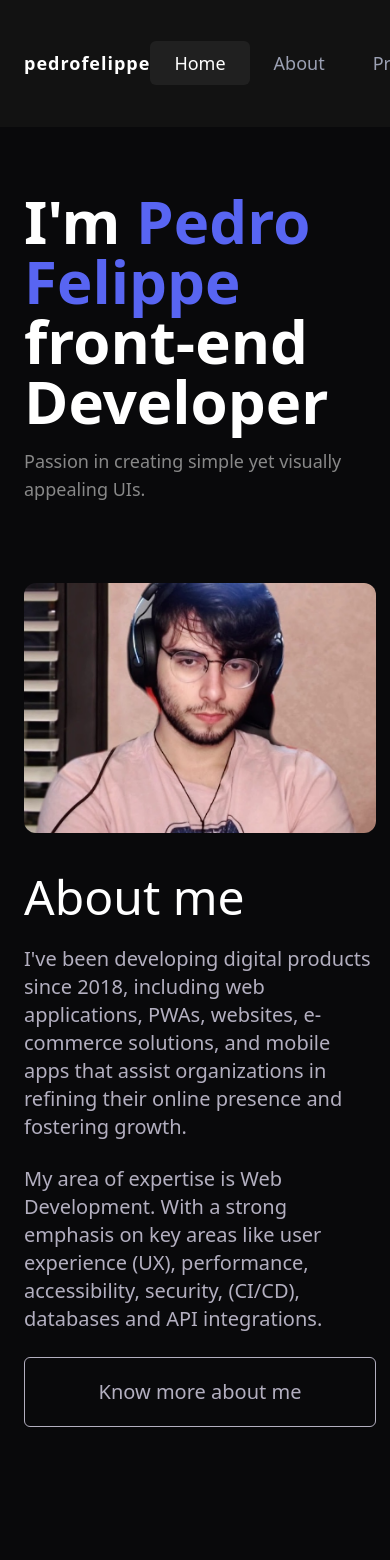
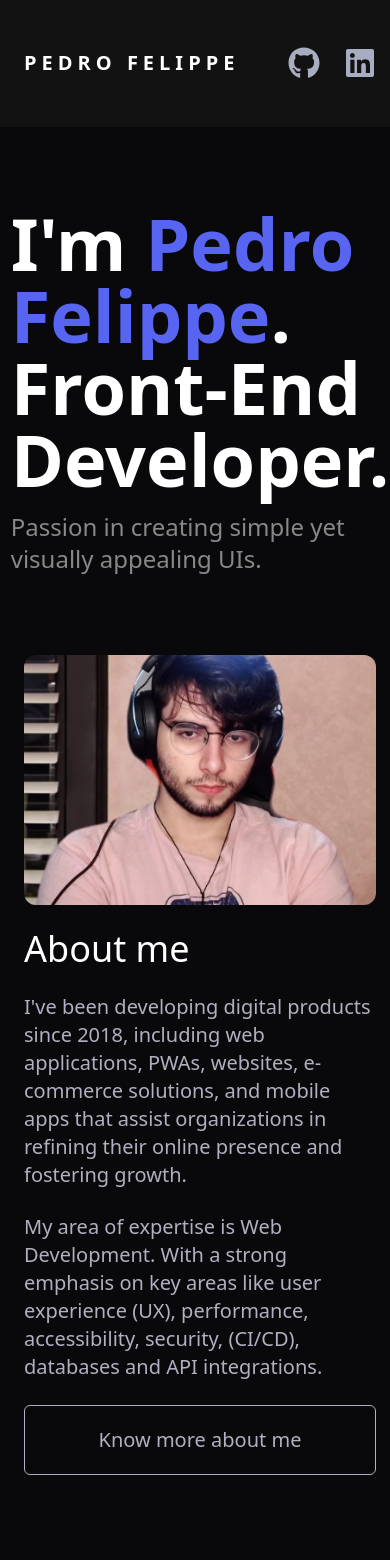
Before and after one commit to pefelippe/Portfolio, a Next.js app: page / in a window 390 px wide. Shown: the top 1560 px of the page. Built offline with nearby package versions, Linux system fonts and the light colour scheme.

Commit message:
fixes css

```diff
--- a/pages/index.tsx
+++ b/pages/index.tsx
@@ -10,7 +10,7 @@ export default function Home() {
       initial={{ opacity: 0, y: 50 }}
       animate={{ opacity: 1, y: 0 }}
       transition={{ duration: 0.5 }}
-      className=" flex flex-col justify-center py-16 gap-20  lg:py-40 w-full mx-auto min-h-fit max-w-5xl"
+      className=" flex flex-col justify-center py-20 gap-20  lg:py-40 w-full mx-auto min-h-fit max-w-5xl"
     >
       <HeroContent />
       <AboutContent />
--- a/src/components/layout/Header.tsx
+++ b/src/components/layout/Header.tsx
@@ -17,12 +17,12 @@ const Navbar = () => {
       <div className="h-[15vh]  max-w-7xl  max-lg:max-w-xl mx-auto flex items-center  max-xl:px-6 text-base font-normal justify-between">
         <Link
           href="/"
-          className=" flex items-center justify-center gap-2 font-bold hover:text-gray-300 text-lg tracking-[1px] w-fit"
+          className="uppercase tracking-[5px] flex items-center justify-center gap-2 font-bold hover:text-gray-300 text-xl w-fit"
         >
-          pedrofelippe
+          pedro felippe
         </Link>
 
-        <div className="flex items-center text-lg font-medium text-gray-100 transition-all    w-fit">
+        <div className="flex items-center text-lg font-medium text-gray-100 transition-all  max-md:hidden  w-fit">
           <AnimateLink
             href="/"
             className={`p-2 px-6 ${
--- a/src/content/AboutContent.tsx
+++ b/src/content/AboutContent.tsx
@@ -4,8 +4,8 @@ import Link from "next/link";
 
 function AboutContent() {
   return (
-    <motion.div className="flex  w-full   mx-auto  gap-5 lg:gap-10  flex-col text-start max-w-5xl max-xl:px-6 pb-16">
-      <div className="flex gap-10 lg:gap-16 items-center relative max-lg:max-w-xl max-lg:mx-auto max-lg:flex-col ">
+    <motion.div className="flex  w-full   mx-auto  gap-6 lg:gap-10  flex-col text-start max-w-5xl max-xl:px-6 ">
+      <div className="flex gap-6 lg:gap-16 items-center relative max-lg:max-w-xl max-lg:mx-auto max-lg:flex-col ">
         <motion.img
           whileHover={{
             scale: 1.01,
@@ -17,7 +17,9 @@ function AboutContent() {
         />
 
         <div className="relative text-[#B3AFC0]  font-light text-xl  gap-6 flex flex-col justify-between h-full ">
-          <h1 className="text-5xl font-thin  text-white ">About me</h1>
+          <h1 className="text-4xl lg:text-5xl font-thin  text-white ">
+            About me
+          </h1>
           <p>
             I've been developing digital products since 2018, including web
             applications, PWAs, websites, e-commerce solutions, and mobile apps
--- a/src/content/HeroContent.tsx
+++ b/src/content/HeroContent.tsx
@@ -8,12 +8,12 @@ export default function About() {
     justify-center mx-auto   gap-6 max-lg:max-w-xl max-lg:mx-auto max-lg:flex-col"
     >
       <div className="flex flex-col gap-4 lg:gap-6 ">
-        <span className="text-6xl lg:text-8xl font-bold text-white max-lg:text-start ">
-          I'm <span className="text-blue">Pedro Felippe</span> front-end
-          Developer
+        <span className="text-7xl lg:text-8xl font-bold text-white max-lg:text-start ">
+          I'm <span className="text-blue">Pedro Felippe</span>. Front-End
+          Developer.
         </span>
 
-        <h3 className="text-lg lg:text-2xl font-normal text-[#888]  max-lg:text-start  ">
+        <h3 className="text-2xl font-normal text-[#888]  max-lg:text-start  ">
           Passion in creating simple yet visually appealing UIs.
         </h3>
       </div>
--- a/src/content/PostsContent.tsx
+++ b/src/content/PostsContent.tsx
@@ -10,7 +10,9 @@ function PostsContent() {
       transition={{ duration: 0.5 }}
       className=" flex flex-col min-h-fit mx-auto max-w-5xl gap-8 lg:gap-12 max-xl:px-6 items-start "
     >
-      <h1 className="text-5xl font-thin  text-white mx-auto">My posts</h1>
+      <h1 className="text-4xl lg:text-5xl font-thin  text-white lg:mx-auto">
+        My posts
+      </h1>
       <BlogPosts />
     </motion.main>
   );
```
